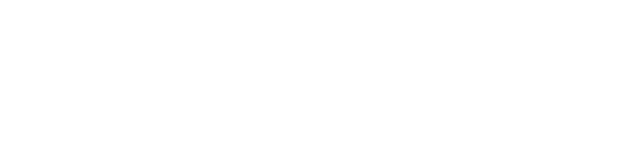
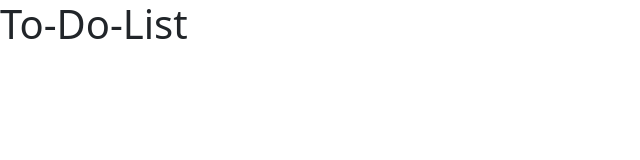
Before and after one commit to maciam21/to-do-list-project, a plain HTML site: page index.html in a window 1280 px wide. Shown: the whole page, without its empty margins (0-640 px from the left). Drawn offline with nearby package versions, Linux system fonts and the light colour scheme.

Commit message:
added js content

```diff
--- a/index.html
+++ b/index.html
@@ -11,6 +11,7 @@
     <link rel="stylesheet" href="./scss/styles.css">
 </head>
 <body>
+    <h1>To-Do-List</h1>
     <!-- Bootstrap JS v5.2 CDN -->
     <script src="https://cdn.jsdelivr.net/npm/bootstrap@5.2.3/dist/js/bootstrap.bundle.min.js" integrity="sha384-kenU1KFdBIe4zVF0s0G1M5b4hcpxyD9F7jL+jjXkk+Q2h455rYXK/7HAuoJl+0I4" crossorigin="anonymous"></script>
 </body>
```
